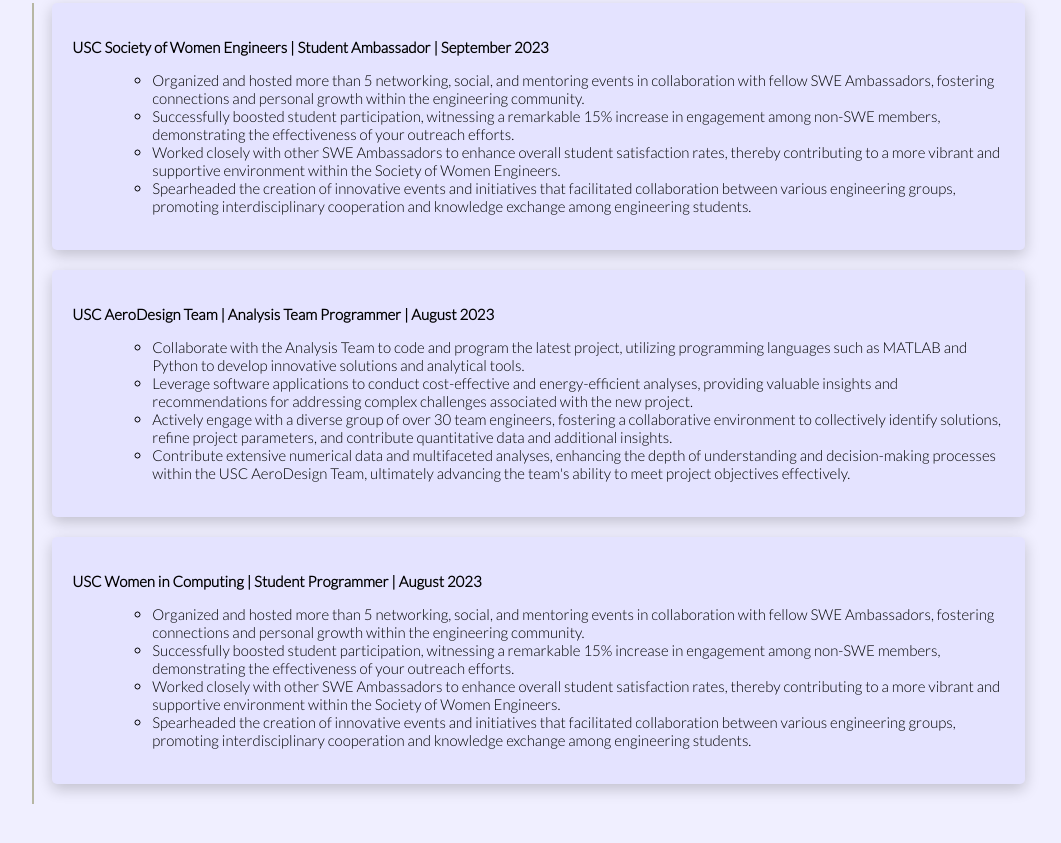
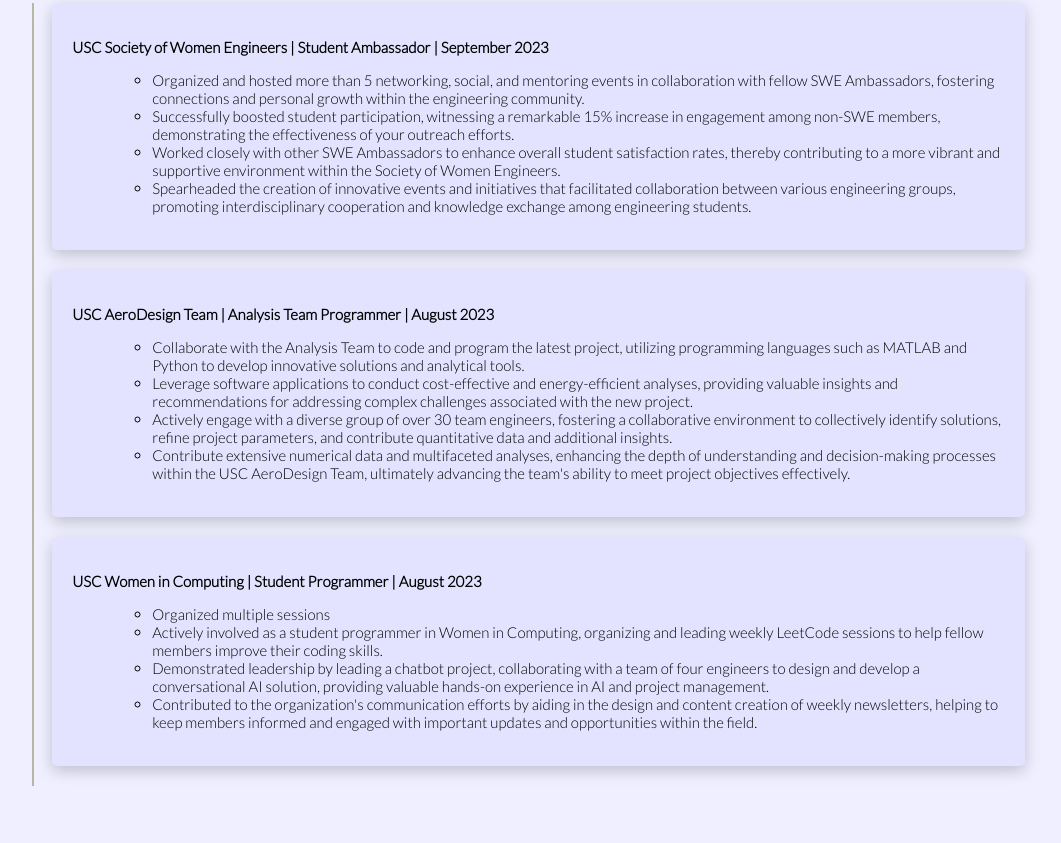
Before and after one commit to sanjnasun/sanjnasun.github.io, a plain HTML site: page index.html in a window 1280 px wide. Shown: the part 1795-2638 px from the top of the page, without its empty margins (127-1188 px from the left). Drawn offline with nearby package versions, Linux system fonts and the light colour scheme; a web font is replaced by a local one.

Commit message:
Updates on index.html

```diff
--- a/index.html
+++ b/index.html
@@ -42,7 +42,9 @@
   <div class="about" id='intro'>
     <h1>About Me</h1>
     <img src="me.png" alt="This is Me!" wsidth="150" height="150">
-    <p>Hi! I'm Sanjna, a second-year student at the University of Southern California, graduating in May 2026, with a degree in Computer Science and AI. I hope to develop and grow my skills in fields such as AI/ML, quantum computing, full-stack development, and more! I am extremely involved in the USC community. As an active member of the USC AeroDesign Team, Women in Computing, and Society of Women Engineers, I make sure to utilize all my skills to make the world smaller. If you ever want to reach out, please contact me via <a href="mailto:sanjnasu@usc.edu">sanjnasu@usc.edu</a>.</p>
+    <p>I'm Steven, a second-year Computer Science and AI student at the University of Southern California, set to graduate in May 2026. My academic passion revolves around AI/ML, quantum computing, and full-stack development. I actively engage in the USC community, contributing to the USC AeroDesign Team, Women in Computing, and the Society of Women Engineers.
+
+In parallel, I'm working on projects such as RateMyDininghall, Rasa Chatbot, Trivia Chrome Extension, and more! These projects have strengthed my problem-solving skills and allow me apply my knowledge to real-world scenarios. I'm committed to harnessing technology for positive change and eager to collaborate with fellow enthusiasts. For professional inquiries, please contact me at <a href="mailto:sanjnasu@usc.edu">sanjnasu@usc.edu.</a>.</p>
   </div>
 
   <div class='profile'>
@@ -138,13 +140,13 @@
           <strong><p>USC Women in Computing | Student Programmer | August 2023</p></strong>
           <ul>
             <ul>
-                  <li>Organized and hosted more than 5 networking, social, and mentoring events in collaboration with fellow SWE Ambassadors, fostering connections and personal growth within the engineering community.</li>
+                  <li>Organized multiple sessions </li>
 
-                  <li>Successfully boosted student participation, witnessing a remarkable 15% increase in engagement among non-SWE members, demonstrating the effectiveness of your outreach efforts.</li>
+                  <li>Actively involved as a student programmer in Women in Computing, organizing and leading weekly LeetCode sessions to help fellow members improve their coding skills.</li>
 
-                  <li>Worked closely with other SWE Ambassadors to enhance overall student satisfaction rates, thereby contributing to a more vibrant and supportive environment within the Society of Women Engineers.</li>
+                  <li>Demonstrated leadership by leading a chatbot project, collaborating with a team of four engineers to design and develop a conversational AI solution, providing valuable hands-on experience in AI and project management.</li>
 
-                  <li>Spearheaded the creation of innovative events and initiatives that facilitated collaboration between various engineering groups, promoting interdisciplinary cooperation and knowledge exchange among engineering students.</li>
+                  <li>Contributed to the organization's communication efforts by aiding in the design and content creation of weekly newsletters, helping to keep members informed and engaged with important updates and opportunities within the field.</li>
                 </ul>
           </ul>
         </div>
```
